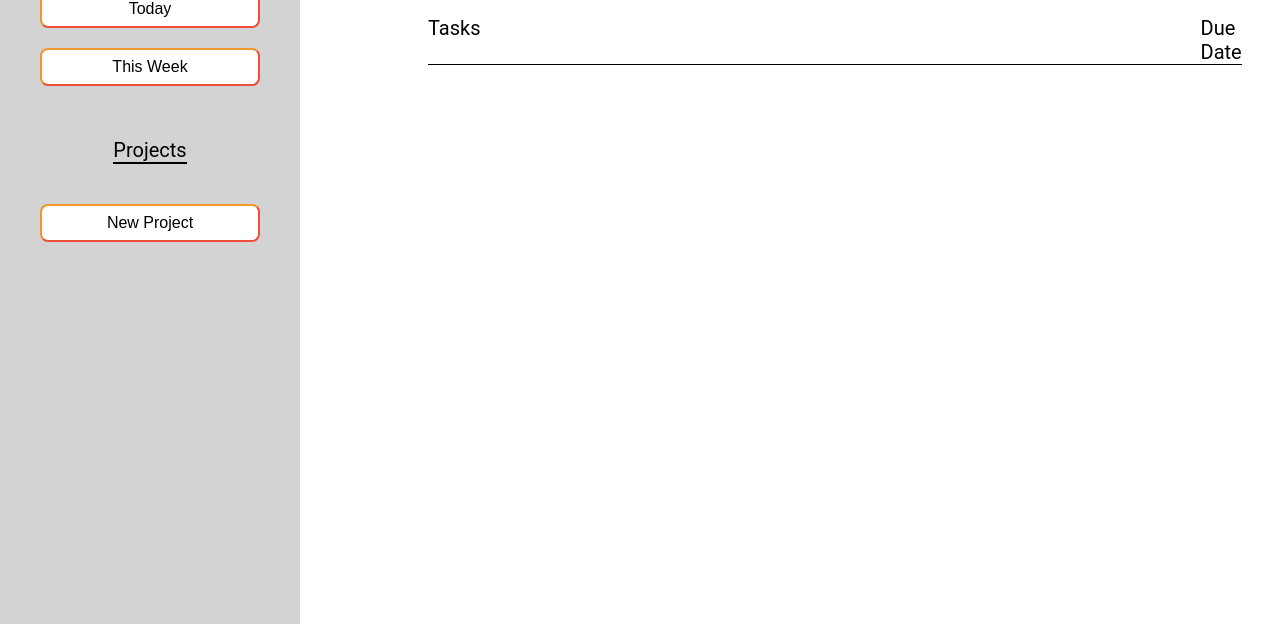
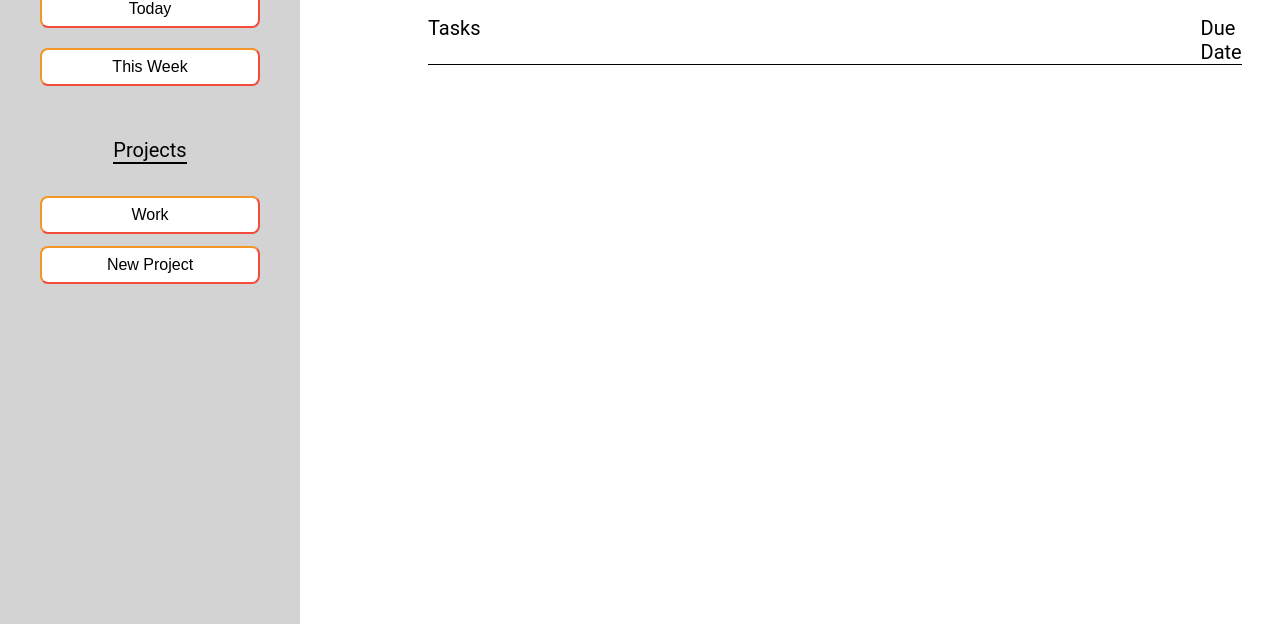
Before and after one commit to thenormboy/todo-list, a website built with webpack: page dist/index.html in a window 1280 px wide. Both pictures are taken after a click on the button "Inbox". Shown: the part 176-800 px from the top of the page. Built offline with nearby package versions, Linux system fonts and the light colour scheme; files whose address does not match are found by name.

Commit message:
added project object and can update DOM with new projects

```diff
--- a/src/index.js
+++ b/src/index.js
@@ -1,11 +1,12 @@
 import './style.css'
-import {displayHeading} from './setup'
+import {displayHeading, displayProjects} from './setup'
 
 function loadMainButtons() {
 
     const inbox = document.querySelector('#inbox')
     inbox.addEventListener('click', () => {
         displayHeading(inbox.textContent)
+        displayProjects()
     })
 
     const today = document.querySelector('#today')
--- a/src/setup.js
+++ b/src/setup.js
@@ -1,8 +1,28 @@
+import {project} from './todo.js'
+
+let projects = [];
+projects.push(project('Work'));
+
 function displayHeading(title) {
     const element = document.querySelector('.main-heading')
     element.textContent = title
 }
 
+function displayProjects() {
+    const element = document.querySelector('.project-container')
+    element.textContent = ''
+
+    projects.forEach(displayProject);
+
+    function displayProject(value) {
+        const projectButton = document.createElement('button')
+        projectButton.classList.add('project-button')
+        projectButton.textContent = value.getName()
+        element.appendChild(projectButton)
+    }
+}
+
 export {
-    displayHeading
+    displayHeading,
+    displayProjects
 }
--- a/src/style.css
+++ b/src/style.css
@@ -83,7 +83,7 @@ body {
 .project-display {
     display: flex;
     flex-direction: column;
-    gap: 20px;
+    gap: 12px;
 }
 
 .sidebar-heading {
@@ -92,7 +92,13 @@ body {
     border-bottom: 2px solid black;
 }
 
-.project-display button {
+.project-container {
+    display: flex;
+    flex-direction: column;
+    gap: 12px;
+}
+
+.project-button {
     background-color: white;
     font-size: 16px;
     padding: 8px 20px;
--- /dev/null
+++ b/src/todo.js
@@ -0,0 +1,9 @@
+const project = (name) => {
+    const getName = () => name;
+
+    return { getName }
+}
+
+export {
+    project
+}
```
Also changed, not shown: dist/index.html, dist/main.js.
